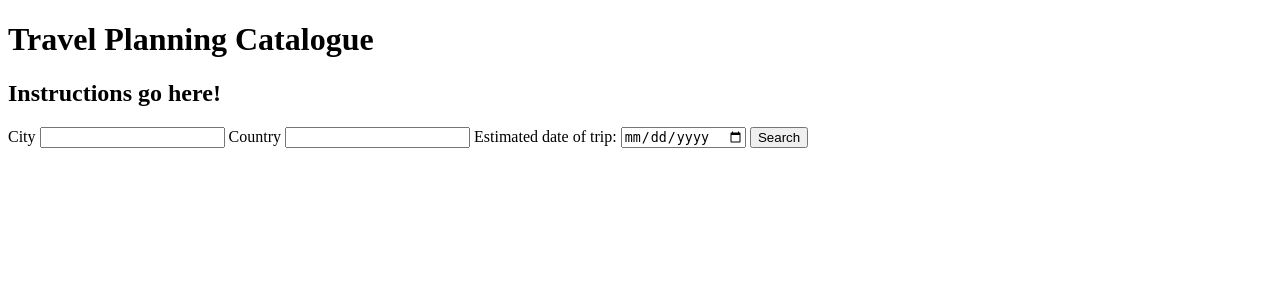
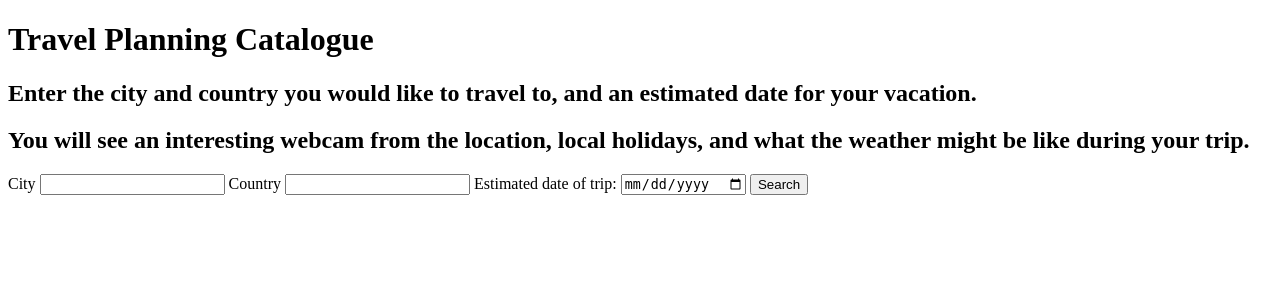
Before and after one commit to qdaniel4/capstoneProject4, a Flask app: page / in a window 1280 px wide. Shown: the top 300 px of the page. Run offline with Flask 2, Linux system fonts and the light colour scheme.

Commit message:
add basic instructions

```diff
--- a/templates/index.html
+++ b/templates/index.html
@@ -3,7 +3,8 @@
 {% block content %}
 
 <div id="instructions" class="content-box">
-    <h2>Instructions go here!</h2>
+    <h2>Enter the city and country you would like to travel to, and an estimated date for your vacation.</h2>
+    <h2>You will see an interesting webcam from the location, local holidays, and what the weather might be like during your trip.</h2>
 </div>
 
 <div class="content-box">
```
